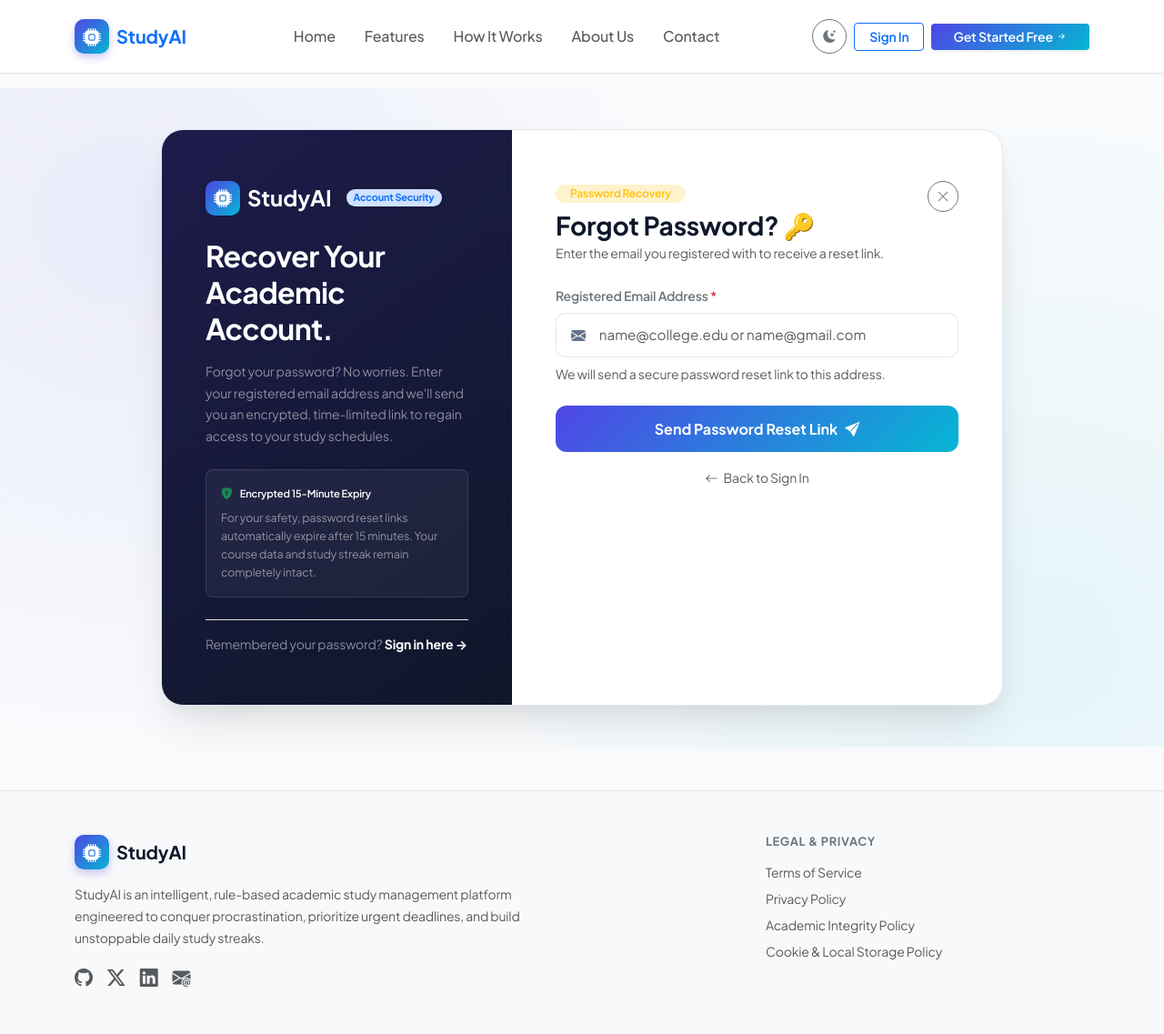
After one commit to Vishalsingh002/ai-study-planner, a Flask app: page /forgot-password in a window 1280 px wide. The commit adds this page. Shown: the whole page at 91% size. Run offline with Flask 3, Linux system fonts and the light colour scheme.

Commit message:
feat: implement secure email-based password reset workflow with 15-min token expiry

```diff
--- a/app.py
+++ b/app.py
@@ -7,10 +7,13 @@ from dotenv import load_dotenv
 from sqlalchemy import text
 from flask import Flask, render_template, redirect, url_for, flash, request, jsonify
 from flask_login import LoginManager, login_user, logout_user, login_required, current_user
+from itsdangerous import URLSafeTimedSerializer, SignatureExpired, BadSignature
 from models import db, User, Subject, Task, Progress
 from forms import (RegistrationForm, LoginForm, SubjectForm, TaskForm,
-                   ProgressLogForm, ProfileForm, ChangePasswordForm, ContactForm)
+                   ProgressLogForm, ProfileForm, ChangePasswordForm, ContactForm,
+                   RequestResetForm, ResetPasswordForm)
 from utils.recommendation_engine import AIStudyRecommendationEngine
+from utils.mailer import send_reset_email
 
 
 load_dotenv()  # local dev ke liye .env file se env vars load karega; Render pe ye no-op rahega
@@ -153,6 +156,66 @@ def logout():
     logout_user()
     flash('You have been logged out.', 'info')
     return redirect(url_for('login'))
+
+# --- Password Reset Flow ---
+
+def get_reset_serializer():
+    return URLSafeTimedSerializer(app.config['SECRET_KEY'])
+
+def generate_reset_token(email):
+    s = get_reset_serializer()
+    return s.dumps(email, salt='studyai-password-reset')
+
+def verify_reset_token(token, max_age=900):
+    """Verifies timed token (default expiry: 15 minutes / 900 seconds)."""
+    s = get_reset_serializer()
+    try:
+        email = s.loads(token, salt='studyai-password-reset', max_age=max_age)
+        return email
+    except (SignatureExpired, BadSignature):
+        return None
+
+@app.route('/forgot-password', methods=['GET', 'POST'])
+def forgot_password():
+    if current_user.is_authenticated:
+        return redirect(url_for('dashboard'))
+    form = RequestResetForm()
+    if form.validate_on_submit():
+        submitted_email = form.email.data.lower().strip()
+        user = User.query.filter_by(email=submitted_email).first()
+        if user:
+            token = generate_reset_token(user.email)
+            reset_url = url_for('reset_password', token=token, _external=True)
+            send_reset_email(recipient_email=user.email, recipient_name=user.name, reset_url=reset_url)
+            flash(f"A password reset link has been dispatched to your registered email ({user.email}). Please check your inbox and spam folder. Link expires in 15 minutes.", 'success')
+            return redirect(url_for('login'))
+        else:
+            flash("No student account found with this email address. Please double-check your spelling or create a new account.", 'warning')
+    return render_template('forgot_password.html', form=form)
+
+@app.route('/reset-password/<token>', methods=['GET', 'POST'])
+def reset_password(token):
+    if current_user.is_authenticated:
+        return redirect(url_for('dashboard'))
+
+    email = verify_reset_token(token, max_age=900)
+    if not email:
+        flash("The password reset link is invalid or has expired (valid for 15 minutes). Please request a new link.", 'danger')
+        return redirect(url_for('forgot_password'))
+
+    user = User.query.filter_by(email=email).first()
+    if not user:
+        flash("Account not found. Please register or try again.", 'danger')
+        return redirect(url_for('forgot_password'))
+
+    form = ResetPasswordForm()
+    if form.validate_on_submit():
+        user.set_password(form.password.data)
+        db.session.commit()
+        flash("Your password has been reset successfully! You can now log in with your new password.", 'success')
+        return redirect(url_for('login'))
+
+    return render_template('reset_password.html', form=form, token=token)
 
 # --- Public Marketing & Legal Pages ---
 
--- a/forms.py
+++ b/forms.py
@@ -100,3 +100,14 @@ class ContactForm(FlaskForm):
     subject = StringField('Subject', validators=[DataRequired(), Length(min=3, max=150)])
     message = TextAreaField('Your Message', validators=[DataRequired(), Length(min=10, max=2000)])
     submit = SubmitField('Send Message 🚀')
+
+
+class RequestResetForm(FlaskForm):
+    email = StringField('Email Address', validators=[DataRequired(), Email()])
+    submit = SubmitField('Send Password Reset Link')
+
+
+class ResetPasswordForm(FlaskForm):
+    password = PasswordField('New Password', validators=[DataRequired(), Length(min=6, message="Password must be at least 6 characters")])
+    confirm_password = PasswordField('Confirm New Password', validators=[DataRequired(), EqualTo('password', message="Passwords must match")])
+    submit = SubmitField('Reset Password & Log In')
--- /dev/null
+++ b/templates/forgot_password.html
@@ -0,0 +1,191 @@
+{% extends "base.html" %}
+{% block title %}Forgot Password - StudyAI Academic Platform{% endblock %}
+
+{% block public_content %}
+<style>
+    .auth-page-wrapper {
+        min-height: calc(100vh - 76px);
+        display: flex;
+        align-items: center;
+        background: radial-gradient(circle at 10% 20%, rgba(79, 70, 229, 0.08) 0%, transparent 45%),
+                    radial-gradient(circle at 90% 85%, rgba(6, 182, 212, 0.08) 0%, transparent 45%),
+                    var(--bg-main);
+        padding: 2.5rem 1rem;
+    }
+
+    .auth-container-card {
+        background: var(--card-bg);
+        border: 1px solid var(--border-color);
+        border-radius: 1.5rem;
+        box-shadow: 0 25px 50px -12px rgba(0, 0, 0, 0.12), 0 10px 20px -5px rgba(0, 0, 0, 0.04);
+        overflow: hidden;
+    }
+
+    .auth-showcase-side {
+        background: linear-gradient(145deg, #1e1b4b 0%, #0f172a 100%);
+        color: #ffffff;
+        padding: 3.5rem 3rem;
+        display: flex;
+        flex-direction: column;
+        justify-content: space-between;
+        position: relative;
+        overflow: hidden;
+    }
+
+    .auth-form-side {
+        padding: 3.5rem 3rem;
+    }
+
+    @media (max-width: 991.98px) {
+        .auth-showcase-side {
+            display: none;
+        }
+        .auth-form-side {
+            padding: 2.25rem 1.75rem;
+        }
+    }
+
+    .form-control-custom {
+        padding: 0.75rem 1rem;
+        border-radius: 0.65rem;
+        border: 1px solid var(--border-color);
+        background-color: var(--card-bg);
+        color: var(--text-primary);
+        font-size: 0.95rem;
+        transition: all 0.2s ease;
+    }
+    .form-control-custom:focus {
+        border-color: var(--primary-color);
+        box-shadow: 0 0 0 4px rgba(79, 70, 229, 0.12);
+        background-color: var(--card-bg);
+        color: var(--text-primary);
+    }
+
+    .input-group-custom-text {
+        background-color: var(--card-bg);
+        border: 1px solid var(--border-color);
+        color: var(--text-muted);
+        border-right: none;
+        padding-left: 1rem;
+        padding-right: 0.5rem;
+        border-top-left-radius: 0.65rem;
+        border-bottom-left-radius: 0.65rem;
+    }
+
+    .btn-auth-submit {
+        background: linear-gradient(135deg, #4f46e5 0%, #06b6d4 100%);
+        border: none;
+        color: #ffffff;
+        font-weight: 700;
+        font-size: 1rem;
+        padding: 0.85rem 1.5rem;
+        border-radius: 0.75rem;
+        transition: all 0.3s ease;
+    }
+    .btn-auth-submit:hover {
+        opacity: 0.95;
+        transform: translateY(-2px);
+        box-shadow: 0 10px 20px -3px rgba(79, 70, 229, 0.4);
+        color: #ffffff;
+    }
+</style>
+
+<div class="auth-page-wrapper">
+    <div class="container">
+        <div class="row justify-content-center">
+            <div class="col-xl-10 col-lg-11">
+                <div class="auth-container-card">
+                    <div class="row g-0">
+
+                        <!-- Left: Info Showcase -->
+                        <div class="col-lg-5 auth-showcase-side">
+                            <div>
+                                <div class="d-flex align-items-center gap-2 mb-4">
+                                    <div class="brand-logo-icon shadow-sm">
+                                        <i class="bi bi-cpu-fill text-white fs-5"></i>
+                                    </div>
+                                    <h4 class="mb-0 fw-bold text-white">StudyAI</h4>
+                                    <span class="badge bg-primary-subtle text-primary ms-2 px-2 py-1 rounded-pill" style="font-size: 0.68rem;">Account Security</span>
+                                </div>
+
+                                <h2 class="fw-bold mb-3 text-white" style="letter-spacing: -0.02em; line-height: 1.25;">
+                                    Recover Your Academic Account.
+                                </h2>
+                                <p class="text-white-50 small mb-4" style="line-height: 1.7;">
+                                    Forgot your password? No worries. Enter your registered email address and we'll send you an encrypted, time-limited link to regain access to your study schedules.
+                                </p>
+
+                                <div class="p-3 rounded-3" style="background: rgba(255, 255, 255, 0.05); border: 1px solid rgba(255, 255, 255, 0.1);">
+                                    <div class="d-flex align-items-center gap-2 mb-2 text-warning" style="font-size: 0.8rem;">
+                                        <i class="bi bi-shield-lock-fill text-success"></i>
+                                        <span class="text-white fw-semibold small">Encrypted 15-Minute Expiry</span>
+                                    </div>
+                                    <p class="text-white-50 small mb-0" style="font-size: 0.78rem; line-height: 1.6;">
+                                        For your safety, password reset links automatically expire after 15 minutes. Your course data and study streak remain completely intact.
+                                    </p>
+                                </div>
+                            </div>
+
+                            <div class="mt-4 pt-3 border-top border-white-10 text-white-50 small">
+                                Remembered your password? <a href="{{ url_for('login') }}" class="text-white fw-bold text-decoration-none">Sign in here →</a>
+                            </div>
+                        </div>
+
+                        <!-- Right: Reset Request Form -->
+                        <div class="col-lg-7 auth-form-side">
+                            <div class="d-flex justify-content-between align-items-start mb-4">
+                                <div>
+                                    <span class="badge bg-warning-subtle text-warning px-3 py-1 rounded-pill fw-semibold mb-2" style="font-size: 0.75rem;">
+                                        Password Recovery
+                                    </span>
+                                    <h3 class="fw-bold mb-1">Forgot Password? 🔑</h3>
+                                    <p class="text-muted small mb-0">Enter the email you registered with to receive a reset link.</p>
+                                </div>
+                                <a href="{{ url_for('login') }}" class="btn btn-sm btn-outline-secondary rounded-circle d-none d-sm-flex align-items-center justify-content-center" style="width: 34px; height: 34px;" title="Back to Sign In">
+                                    <i class="bi bi-x-lg"></i>
+                                </a>
+                            </div>
+
+                            <form method="POST" action="{{ url_for('forgot_password') }}">
+                                {{ form.hidden_tag() }}
+
+                                <div class="mb-4">
+                                    <label class="form-label small fw-semibold text-secondary">
+                                        Registered Email Address <span class="text-danger">*</span>
+                                    </label>
+                                    <div class="input-group">
+                                        <span class="input-group-text input-group-custom-text">
+                                            <i class="bi bi-envelope-fill"></i>
+                                        </span>
+                                        {{ form.email(class="form-control form-control-custom border-start-0 ps-2" + (" is-invalid" if form.email.errors else ""), placeholder="name@college.edu or name@gmail.com") }}
+                                    </div>
+                                    {% for error in form.email.errors %}
+                                        <div class="text-danger small mt-1 d-flex align-items-center gap-1">
+                                            <i class="bi bi-exclamation-circle-fill"></i> {{ error }}
+                                        </div>
+                                    {% endfor %}
+                                    <div class="form-text text-muted small mt-2">
+                                        We will send a secure password reset link to this address.
+                                    </div>
+                                </div>
+
+                                <button type="submit" class="btn btn-auth-submit w-100 d-flex align-items-center justify-content-center gap-2 mb-3">
+                                    <span>Send Password Reset Link</span>
+                                    <i class="bi bi-send-fill fs-6"></i>
+                                </button>
+
+                                <div class="text-center">
+                                    <a href="{{ url_for('login') }}" class="text-decoration-none small text-muted">
+                                        <i class="bi bi-arrow-left me-1"></i> Back to Sign In
+                                    </a>
+                                </div>
+                            </form>
+                        </div>
+
+                    </div>
+                </div>
+            </div>
+        </div>
+    </div>
+</div>
+{% endblock %}
--- a/templates/login.html
+++ b/templates/login.html
@@ -306,8 +306,8 @@
                                             Keep me logged in for 30 days
                                         </label>
                                     </div>
-                                    <a href="{{ url_for('contact') }}" class="small text-decoration-none text-primary" style="font-size: 0.8rem;">
-                                        Need help?
+                                    <a href="{{ url_for('forgot_password') }}" class="small text-decoration-none text-primary fw-semibold" style="font-size: 0.82rem;">
+                                        Forgot Password?
                                     </a>
                                 </div>
 
```
Also changed, not shown: templates/reset_password.html (added, +261 -0 lines), utils/mailer.py (added, +113 -0 lines).
